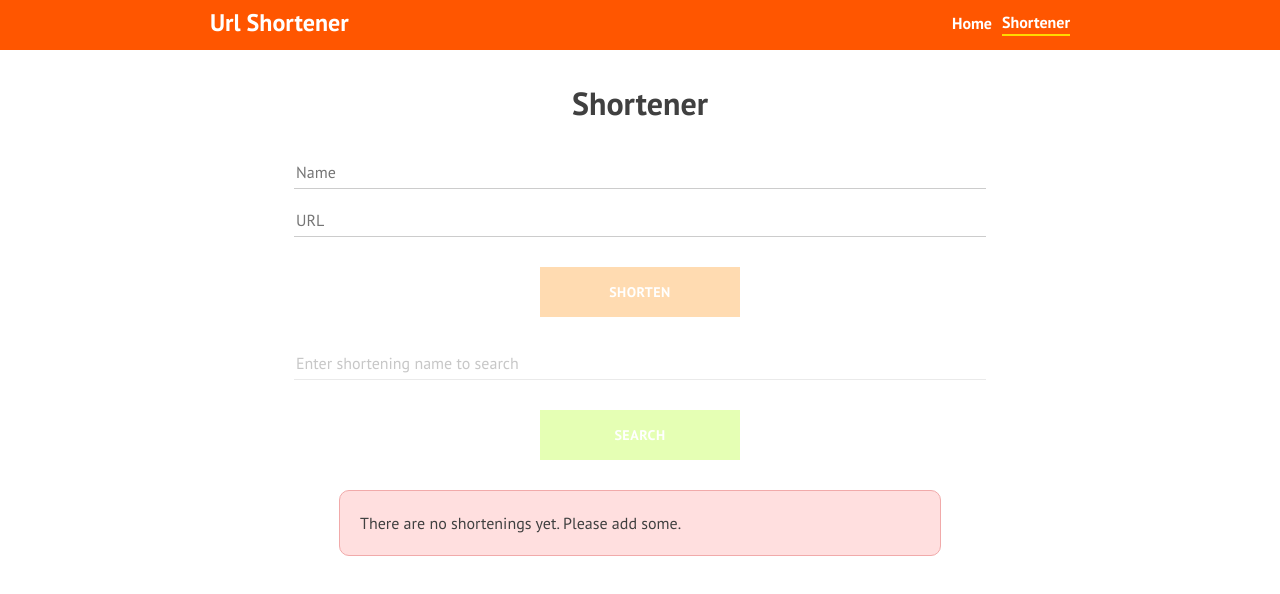
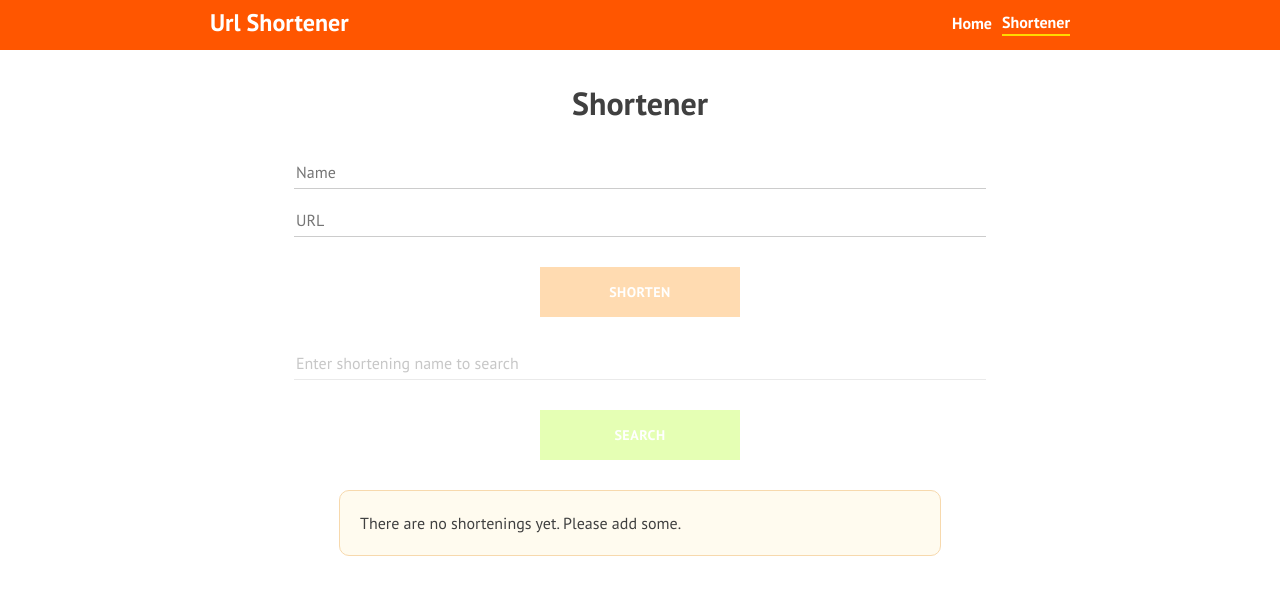
Before and after one commit to stastakh/url-shortener, an Angular app: page /shortener in a window 1280 px wide. Shown: the top 594 px of the page. Built offline with nearby package versions, Linux system fonts and the light colour scheme.

Commit message:
change no-shortenings message style

```diff
--- a/src/app/shortener/shortener.component.css
+++ b/src/app/shortener/shortener.component.css
@@ -54,6 +54,11 @@
   margin: 0 auto;
   padding: 20px;
   box-sizing: border-box;
+}
+
+.no-shortenings {
+  background-color: rgb(255, 251, 239);
+  border: 1.5px solid rgb(247, 217, 173);
 }
 
 .card {
--- a/src/app/shortener/shortener.component.html
+++ b/src/app/shortener/shortener.component.html
@@ -39,7 +39,7 @@
 </div>
 
 <div
-  class="shortener-message"
+  class="shortener-message no-shortenings"
   *ngIf="!shortenings.length && !loading && !searchFailed && !error"
 >
   There are no shortenings yet. Please add some.
```
